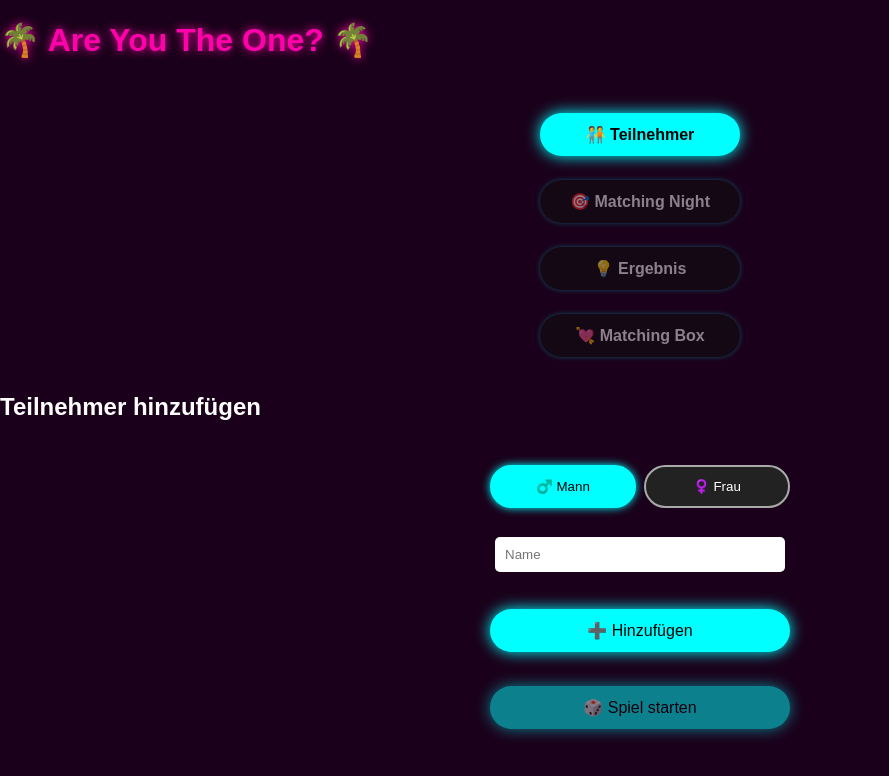
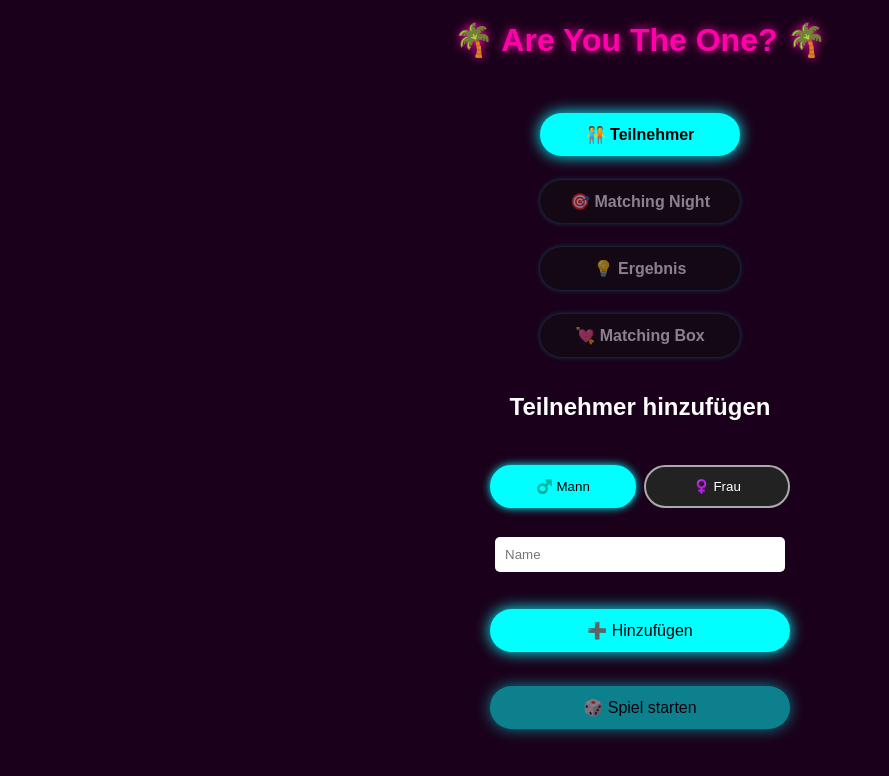
Before and after one commit to paulseeland/are-you-the-one-game, a React (Vite) app: page / in a window 1280 px wide. Shown: the top 776 px of the page, without its empty margins (0-889 px from the left). Built offline with nearby package versions, Linux system fonts and the light colour scheme.

Commit message:
Update App.jsx

```diff
--- a/src/App.jsx
+++ b/src/App.jsx
@@ -76,7 +76,7 @@ function App() {
   };
 
   return (
-    <div className="App">
+    <div className="text-center">
       <h1>🌴 Are You The One? 🌴</h1>
 
       {gameStarted && (
```
